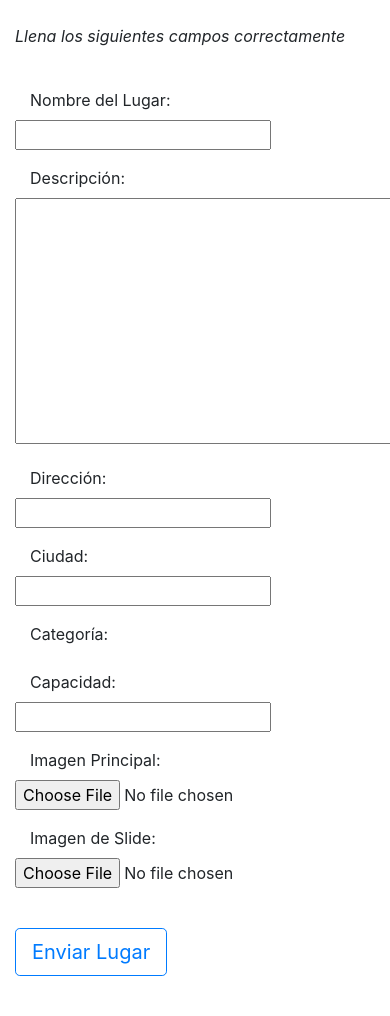
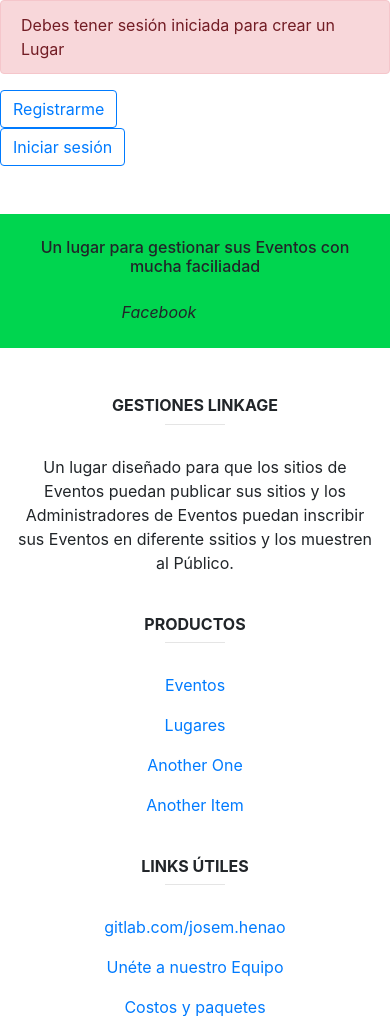
Before and after one commit to josemhenao/linkage, a Django app: page /lugares/register in a window 390 px wide; the page is wider, and only the part inside the window is pictured. Shown: the part 56-1072 px from the top of that part. Run offline with Django 3.2, Linux system fonts and the light colour scheme; data that the repository does not hold is empty; parts of the project's set-up code (start-up, migrations or seed data) failed here and were passed over; some libraries are stand-ins or nearby versions.

Commit message:
Se han hecho responsivas las cards de la sección Lugares; se ha eliminado el atributo  base_manager_name =Usuario de la clase Meta de Usuario ya que estaba generando un error a la hora de crear usuarios; se ha hecho una validación para la creacion de Lugares por parte de uauarios no logueados

```diff
--- a/lugares/templates/registroLugar.html
+++ b/lugares/templates/registroLugar.html
@@ -5,15 +5,14 @@
 {% block title %}Lugares | Registro{% endblock title %}
 
 {% block content %}
+
+    {% if user.is_authenticated %}
+        <p><i>{{ user.first_name }}, llena los siguientes campos correctamente</i></p>
         <form method="post" enctype="multipart/form-data">
             {% csrf_token %}
             <div class="container">
                 <br>
-            {% if user.is_authenticated %}
-                <p><i>{{ user.first_name }}, llena los siguientes campos correctamente</i></p>
-            {% else %}
-                <p><i>Llena los siguientes campos correctamente</i></p>
-            {% endif %}
+
 
                 <br>
                 <div class="form-group">
@@ -58,10 +57,27 @@
 
                 <div class="form-group">
                     <label class="col-md-2"></label>
-                <input class="btn btn-outline-primary btn-lg" type="submit" value="Enviar Lugar" />
+                    <input class="btn btn-outline-primary btn-lg" type="submit" value="Enviar Lugar"/>
                 </div>
             </div>
         </form>
+    {% else %}
+        <div class="alert alert-danger" role="alert">
+            Debes tener sesión iniciada para crear un Lugar
+        </div>
+        <div class="row justify-content-md-center">
+            <div class="col-md-auto">
+                <a class="btn btn-outline-primary" href="{% url 'usuarios_register' %}">Registrarme</a>
+            </div>
+
+            <div class="col-md-auto">
+                <a class="btn btn-outline-primary" href="{% url 'usuarios_login' %}">Iniciar sesión</a>
+            </div>
+        </div>
+
+
+    {% endif %}
+
 
 {% endblock content %}
 
--- a/usuarios/models.py
+++ b/usuarios/models.py
@@ -29,7 +29,6 @@ from django.template.defaultfilters import slugify
 #         verbose_name_plural = "Roles"
 
 class Usuario(AbstractUser):
-
     slug = models.SlugField()
 
     confirm_password = models.CharField(max_length=60, blank=True, null=True)
@@ -50,8 +49,6 @@ class Usuario(AbstractUser):
                                    )
     identificacion = models.CharField(max_length=20, help_text="Número identificación"                              )
 
-#   rol = models.ForeignKey(Rol, blank=True, null=True, on_delete=models.CASCADE)
-
     def save(self,*args,**kwargs):
         self.slug = slugify(self.username)
         super (Usuario,self).save(*args,**kwargs)
@@ -61,4 +58,3 @@ class Usuario(AbstractUser):
 
     class Meta:
         ordering = ['username']
-        base_manager_name ="Usuario"
```
Also changed, not shown: lugares/templates/lugares.html (+6 -2 lines). Lines whose indentation alone changed are shown as unchanged.
